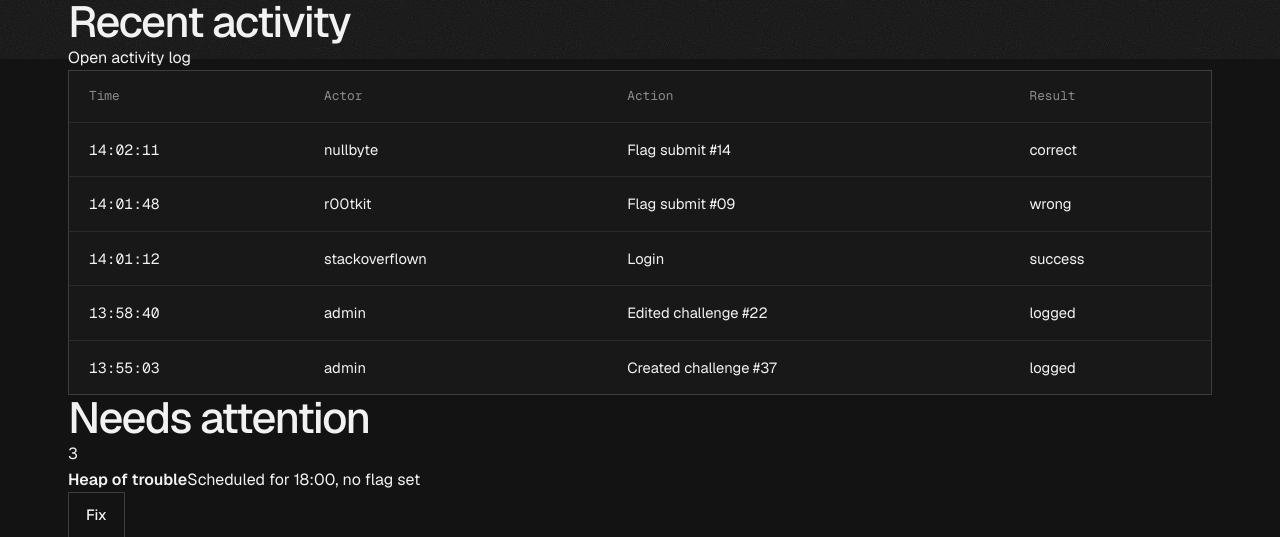
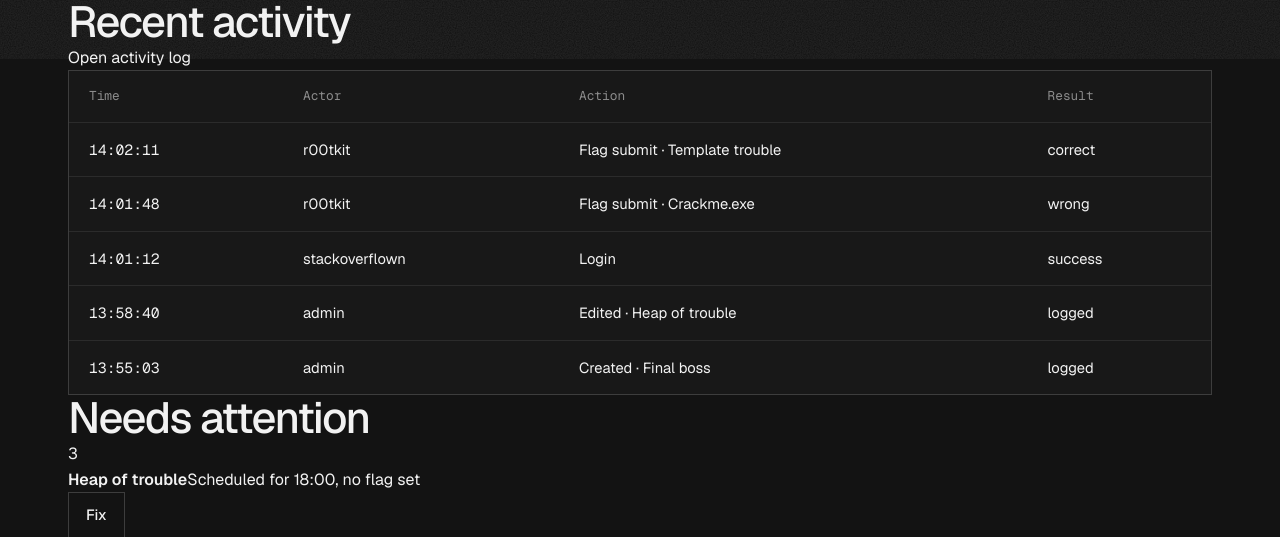
Before and after one commit to SashankBista/ST5041CMD-The-Internet-and-Web-Technologies, a plain HTML site: page frontend/admin/index.html in a window 1280 px wide. Shown: the part 741-1278 px from the top of the page. Drawn offline with nearby package versions, Linux system fonts and the light colour scheme.

```diff
--- a/frontend/admin/index.html
+++ b/frontend/admin/index.html
@@ -58,11 +58,11 @@
           <div class="tbl"><table>
             <thead><tr><th>Time</th><th>Actor</th><th>Action</th><th>Result</th></tr></thead>
             <tbody>
-              <tr><td class="mono">14:02:11</td><td>nullbyte</td><td>Flag submit #14</td><td><span class="st st--ok">correct</span></td></tr>
-              <tr><td class="mono">14:01:48</td><td>r00tkit</td><td>Flag submit #09</td><td><span class="st st--bad">wrong</span></td></tr>
+              <tr><td class="mono">14:02:11</td><td>r00tkit</td><td>Flag submit · Template trouble</td><td><span class="st st--ok">correct</span></td></tr>
+              <tr><td class="mono">14:01:48</td><td>r00tkit</td><td>Flag submit · Crackme.exe</td><td><span class="st st--bad">wrong</span></td></tr>
               <tr><td class="mono">14:01:12</td><td>stackoverflown</td><td>Login</td><td><span class="st st--ok">success</span></td></tr>
-              <tr><td class="mono">13:58:40</td><td>admin</td><td>Edited challenge #22</td><td><span class="st">logged</span></td></tr>
-              <tr><td class="mono">13:55:03</td><td>admin</td><td>Created challenge #37</td><td><span class="st">logged</span></td></tr>
+              <tr><td class="mono">13:58:40</td><td>admin</td><td>Edited · Heap of trouble</td><td><span class="st">logged</span></td></tr>
+              <tr><td class="mono">13:55:03</td><td>admin</td><td>Created · Final boss</td><td><span class="st">logged</span></td></tr>
             </tbody></table></div>
         </section>
       </div>
```
